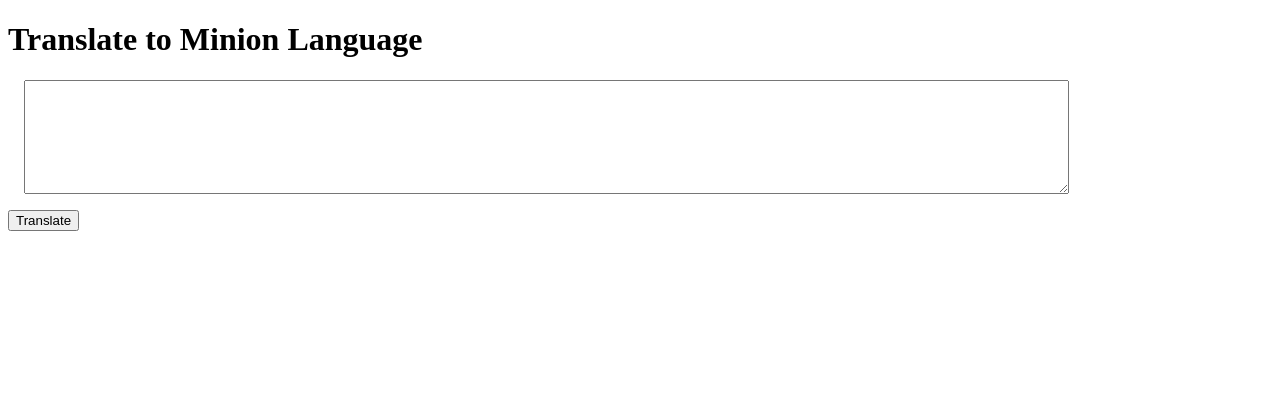
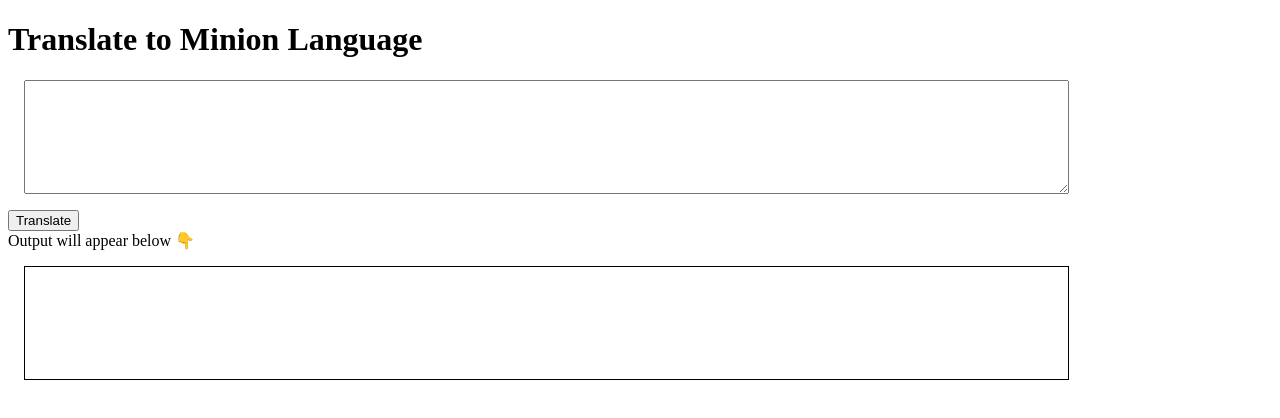
Before and after one commit to Nitin-Mittal08/Minion-speak-translation-app, a plain HTML site: page index.html in a window 1280 px wide. Drawn offline with Linux system fonts and the light colour scheme.

Commit message:
output sorted

```diff
--- a/app.js
+++ b/app.js
@@ -3,7 +3,7 @@
 
 var btnTranslate = document.querySelector("#btn-translate");
 var txtInput = document.querySelector("#txt-input");
+var outputDiv  = document.querySelector("#output")
 btnTranslate.addEventListener("click", function clickEventHandler(){
-    console.log("clicked!");
-    console.log(txtInput.value);
+    outputDiv.innerText = "translated " + txtInput.value;
 });
--- a/index.html
+++ b/index.html
@@ -14,6 +14,14 @@
             margin: 1rem;
             padding: 1rem;
            }
+
+           #output{
+            border: 1px solid black;
+            width: 80%;
+            height: 10vh;
+            margin: 1rem;
+            padding: 1rem;
+           }
     </style>
 </head>
 <body>
@@ -26,6 +34,9 @@
     <button id="btn-translate">
         Translate
     </button>
+    <div>Output will appear below 👇</div>
+
+    <div id="output"></div>
     <script src="app.js" type="text/javascript"></script>
 
 </body>
```
